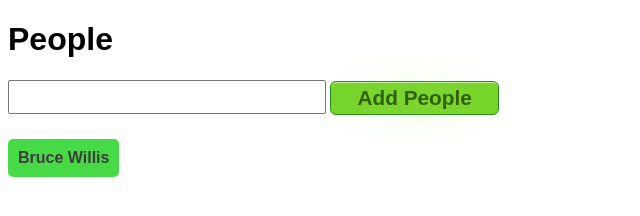
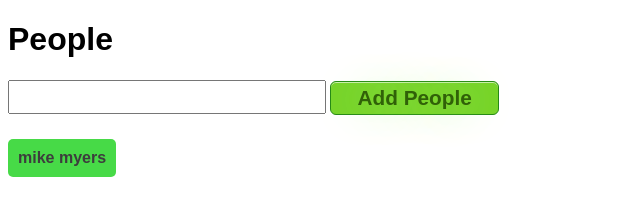
Before and after one commit to niceglasses/peopleModule, a website: page public/index.html in a window 1280 px wide. Shown: the full height of the page, 0-640 px from the left. Drawn offline with nearby package versions, Linux system fonts and the light colour scheme.

Commit message:
piped html to public folder

```diff
--- a/public/index.html
+++ b/public/index.html
@@ -26,8 +26,8 @@
     <li>Mick Jagger</li>
     <li>Marilyn Monroe</li>
     <li>Mickey Mouse</li> -->
-    <li>Bruce Willis</li>
 
+    <li>mike myers</li>
     <script id="peopleTemplate" type="text/x-handlebars-template">
 
     {{#each this}}
```
Also changed, not shown: source/index.html (+1 -0 lines).
